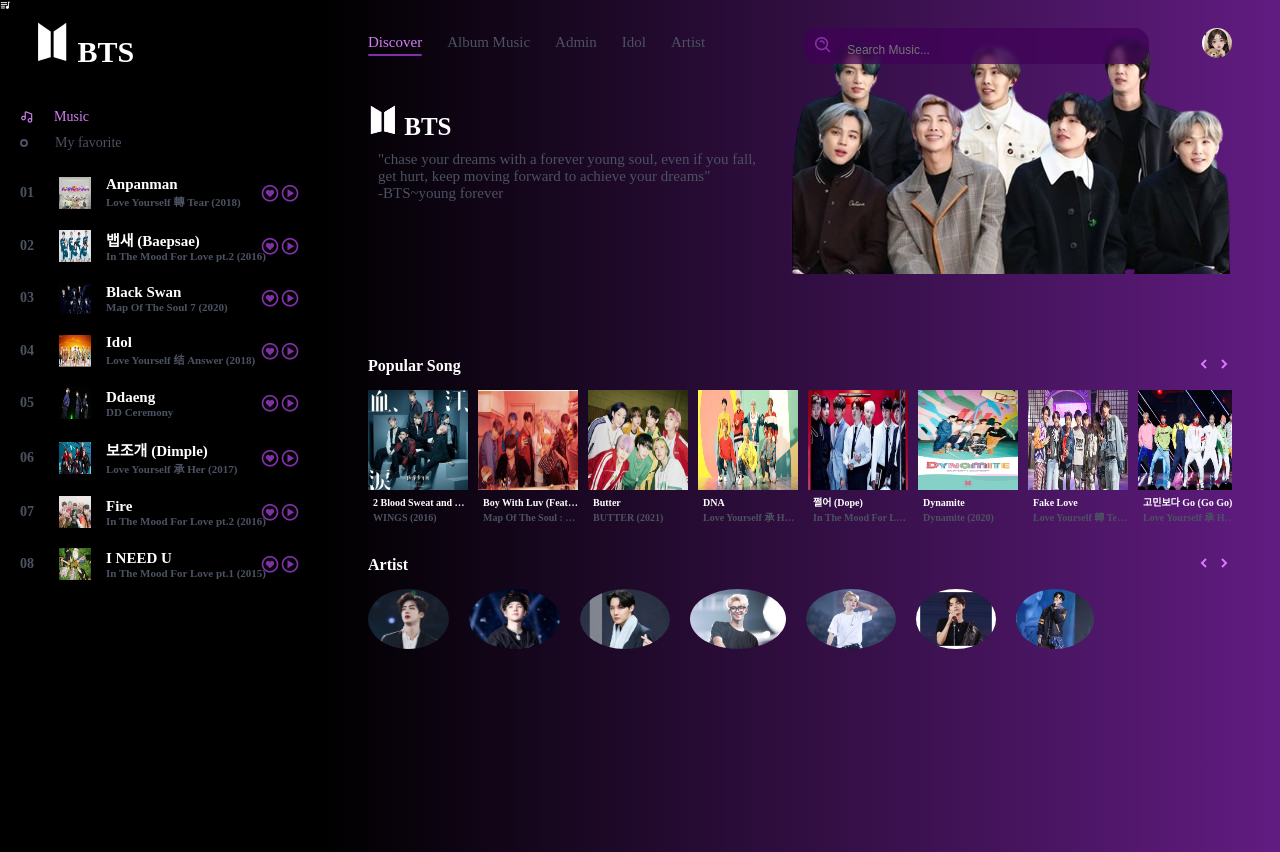
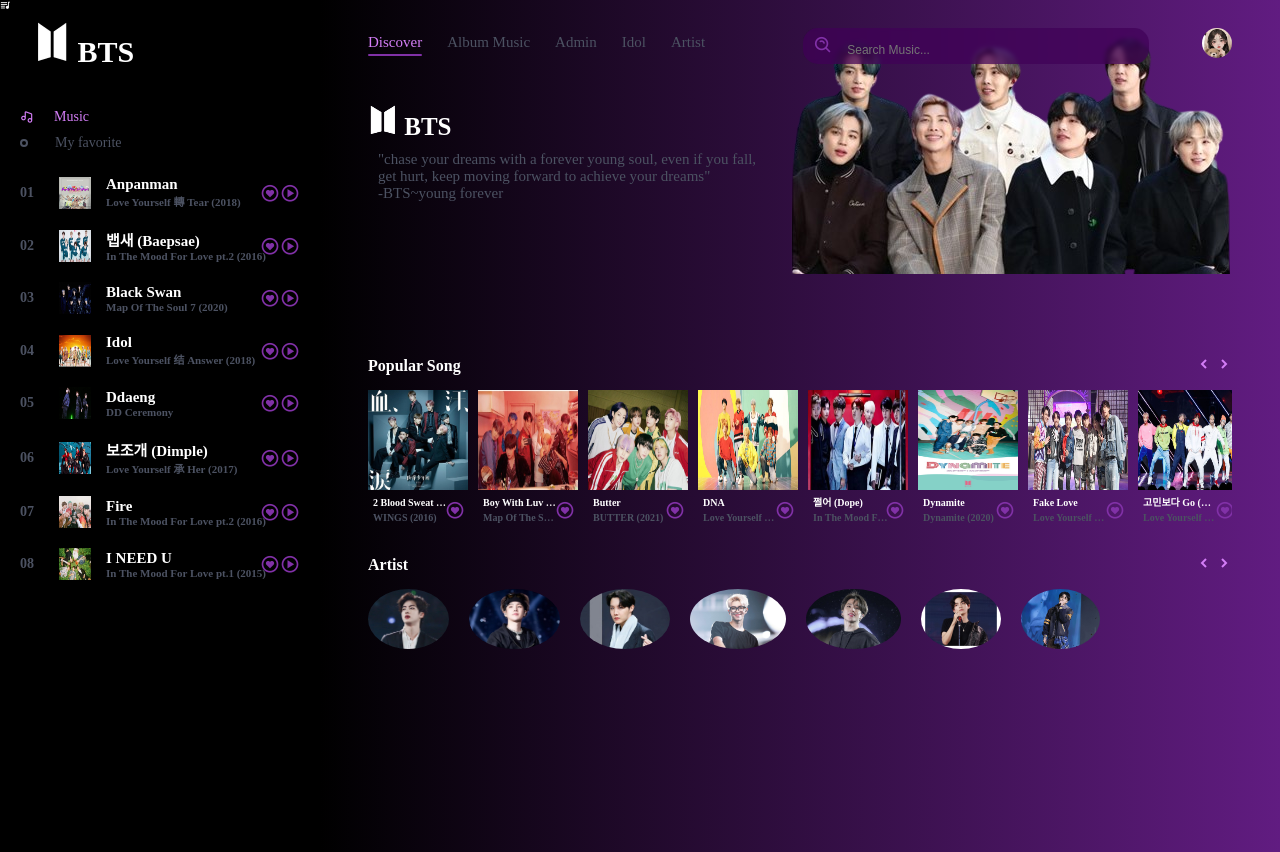
Before and after one commit to nunaprameswari/Ujian, a Django app: page / in a window 1280 px wide. Shown: the top 852 px of the page. Run offline with Django 4.2, Linux system fonts and the light colour scheme.

Commit message:
penambahan di dalam file html dan editing di css

```diff
--- a/army/templates/music.html
+++ b/army/templates/music.html
@@ -194,8 +194,11 @@
                         <div class="img_play">
                             <img src="{% static 'img/Blood_Sweat_Tears1.jpg' %}" alt="">
                             <i class='bx playListPlay bx-play-circle' id="15"></i>
+                            <div class="cinta">
+                                <i class='bx favorite bx-heart-circle' id="heart"></i>
+                            </div>
                         </div>
-                        <h5>2 Blood Sweat and Tears <i class='bx favorite bx-heart-circle'></i>
+                        <h5>2 Blood Sweat and Tears
                             <div class="album">WINGS (2016)</div>
                         </h5>
                     </li>
@@ -203,6 +206,9 @@
                         <div class="img_play">
                             <img src="{% static 'img/Boy_With_Luv1.jpg' %}" alt="">
                             <i class='bx playListPlay bx-play-circle' id="16"></i>
+                            <div class="cinta">
+                                <i class='bx favorite bx-heart-circle' id="heart"></i>
+                            </div>
                         </div>
                         <h5>Boy With Luv (Feat. Halsey)
                             <div class="album">Map Of The Soul : PERSONA (2020)</div>
@@ -212,6 +218,9 @@
                         <div class="img_play">
                             <img src="{% static 'img/Butter1.jpg' %}" alt="">
                             <i class='bx playListPlay bx-play-circle' id="17"></i>
+                            <div class="cinta">
+                                <i class='bx favorite bx-heart-circle' id="heart"></i>
+                            </div>
                         </div>
                         <h5>Butter
                             <div class="album">BUTTER (2021)</div>
@@ -221,6 +230,9 @@
                         <div class="img_play">
                             <img src="{% static 'img/DNA1.jpg' %}" alt="">
                             <i class='bx playListPlay bx-play-circle' id="18"></i>
+                            <div class="cinta">
+                                <i class='bx favorite bx-heart-circle' id="heart"></i>
+                            </div>
                         </div>
                         <h5>DNA
                             <div class="album">Love Yourself 承 Her (2017)</div>
@@ -230,6 +242,9 @@
                         <div class="img_play">
                             <img src="{% static 'img/DOPE1.jpg' %}" alt="">
                             <i class='bx playListPlay bx-play-circle' id="19"></i>
+                            <div class="cinta">
+                                <i class='bx favorite bx-heart-circle' id="heart"></i>
+                            </div>
                         </div>
                         <h5>쩔어 (Dope)
                             <div class="album">In The Mood For Love pt.1 (2015)</div>
@@ -239,6 +254,9 @@
                         <div class="img_play">
                             <img src="{% static 'img/Dynamite1.jpeg' %}" alt="">
                             <i class='bx playListPlay bx-play-circle' id="20"></i>
+                            <div class="cinta">
+                                <i class='bx favorite bx-heart-circle' id="heart"></i>
+                            </div>
                         </div>
                         <h5>Dynamite
                             <div class="album">Dynamite (2020)</div>
@@ -248,6 +266,9 @@
                         <div class="img_play">
                             <img src="{% static 'img/FAKE_LOVE1.jpg' %}" alt="">
                             <i class='bx playListPlay bx-play-circle' id="21"></i>
+                            <div class="cinta">
+                                <i class='bx favorite bx-heart-circle' id="heart"></i>
+                            </div>
                         </div>
                         <h5>Fake Love
                             <div class="album">Love Yourself 轉 Tear (2018)</div>
@@ -257,6 +278,9 @@
                         <div class="img_play">
                             <img src="{% static 'img/Go_Go1.jpg' %}" alt="">
                             <i class='bx playListPlay bx-play-circle' id="22"></i>
+                            <div class="cinta">
+                                <i class='bx favorite bx-heart-circle' id="heart"></i>
+                            </div>
                         </div>
                         <h5>고민보다 Go (Go Go)
                             <div class="album">Love Yourself 承 Her (2017)</div>
@@ -266,6 +290,9 @@
                         <div class="img_play">
                             <img src="{% static 'img/danger1.png' %}" alt="">
                             <i class='bx playListPlay bx-play-circle' id="23"></i>
+                            <div class="cinta">
+                                <i class='bx favorite bx-heart-circle' id="heart"></i>
+                            </div>
                         </div>
                         <h5>Danger <br>
                             <div class="album">Dark & Wild (2014)</div>
@@ -275,6 +302,9 @@
                         <div class="img_play">
                             <img src="{% static 'img/mic_drop1.jpg' %}" alt="">
                             <i class='bx playListPlay bx-play-circle' id="24"></i>
+                            <div class="cinta">
+                                <i class='bx favorite bx-heart-circle' id="heart"></i>
+                            </div>
                         </div>
                         <h5>MIC Drop
                             <div class="album">Love Yourself 承 Her (2017)</div>
@@ -284,6 +314,9 @@
                         <div class="img_play">
                             <img src="{% static 'img/ON1.jpeg' %}" alt="">
                             <i class='bx playListPlay bx-play-circle' id="25"></i>
+                            <div class="cinta">
+                                <i class='bx favorite bx-heart-circle' id="heart"></i>
+                            </div>
                         </div>
                         <h5>ON
                             <div class="album">Map Of The Soul 7 (2020)</div>
@@ -293,6 +326,9 @@
                         <div class="img_play">
                             <img src="{% static 'img/Permission_to_Dance1.jpeg' %}" alt="">
                             <i class='bx playListPlay bx-play-circle' id="26"></i>
+                            <div class="cinta">
+                                <i class='bx favorite bx-heart-circle' id="heart"></i>
+                            </div>
                         </div>
                         <h5>Permission to Dance
                             <div class="album">BUTTER (2021)</div>
@@ -302,6 +338,9 @@
                         <div class="img_play">
                             <img src="{% static 'img/Run1.jpg' %}" alt="">
                             <i class='bx playListPlay bx-play-circle' id="27"></i>
+                            <div class="cinta">
+                                <i class='bx favorite bx-heart-circle' id="heart"></i>
+                            </div>
                         </div>
                         <h5>RUN
                             <div class="album">In The Mood For Love pt.2 (2016)</div>
@@ -311,6 +350,9 @@
                         <div class="img_play">
                             <img src="{% static 'img/Yet_To_Come1.png' %}" alt="">
                             <i class='bx playListPlay bx-play-circle' id="28"></i>
+                            <div class="cinta">
+                                <i class='bx favorite bx-heart-circle' id="heart"></i>
+                            </div>
                         </div>
                         <h5>Yet To Come (The Most Beatiful Moment)
                             <div class="album">PROOF (2022)</div>
--- a/static/css/style_music.css
+++ b/static/css/style_music.css
@@ -700,11 +700,18 @@ header .song_side .popular_song .pop_song li:hover .img_play .bx {
     opacity: 1;
 }
 
+header .cinta #heart {
+    font-size: 20px;
+    margin: 60px -23px;
+    color: #8131a7;
+    opacity: 1;
+}
+
 header .song_side .popular_song .pop_song li h5 {
     padding: 5px 0px 0px 5px;
     line-height: 15px;
     font-size: 10px;
-    width: 100px;
+    width: 80px;
     overflow: hidden;
     white-space: nowrap;
     text-overflow: ellipsis;
```
Also changed, not shown: static/img/jimin.jpg.
